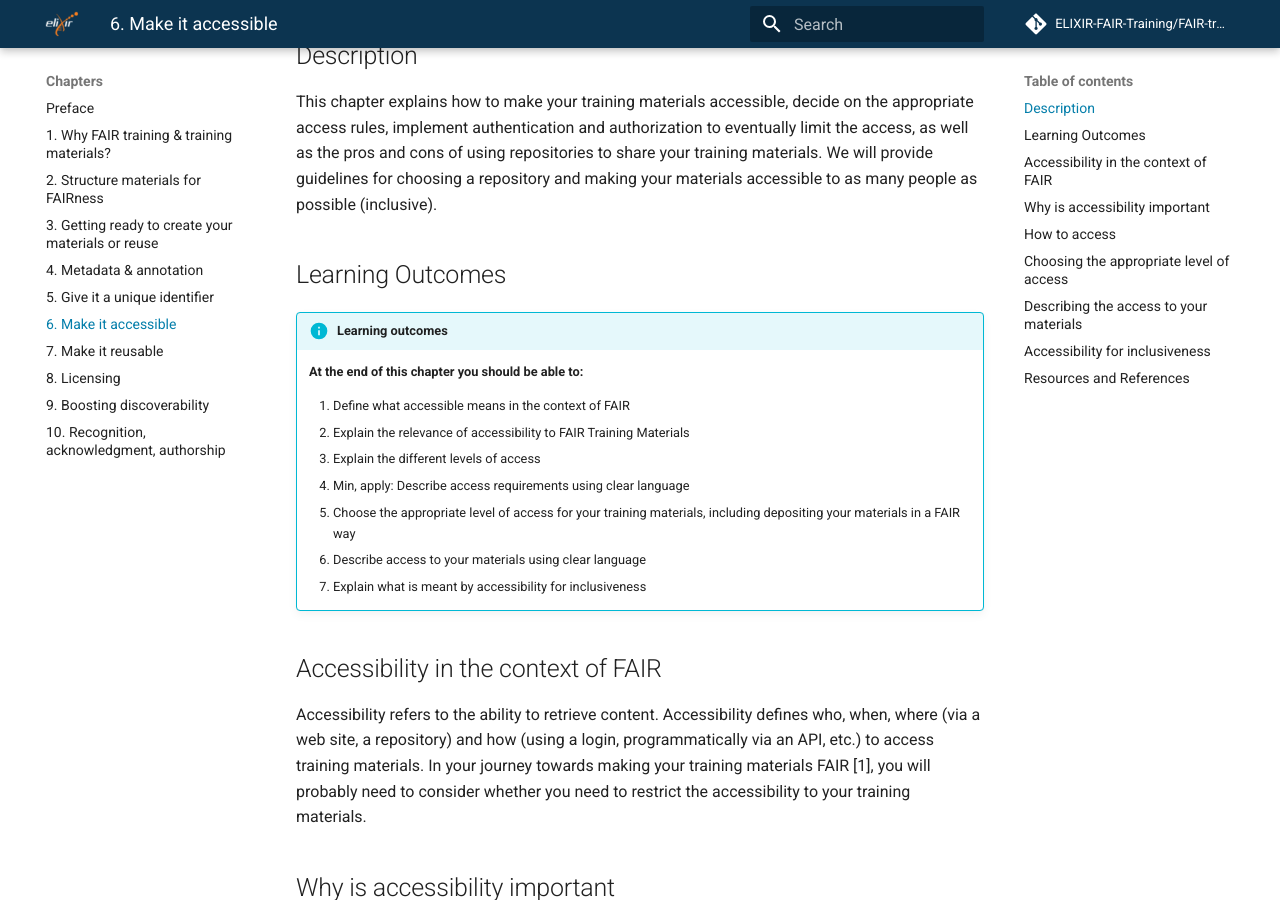
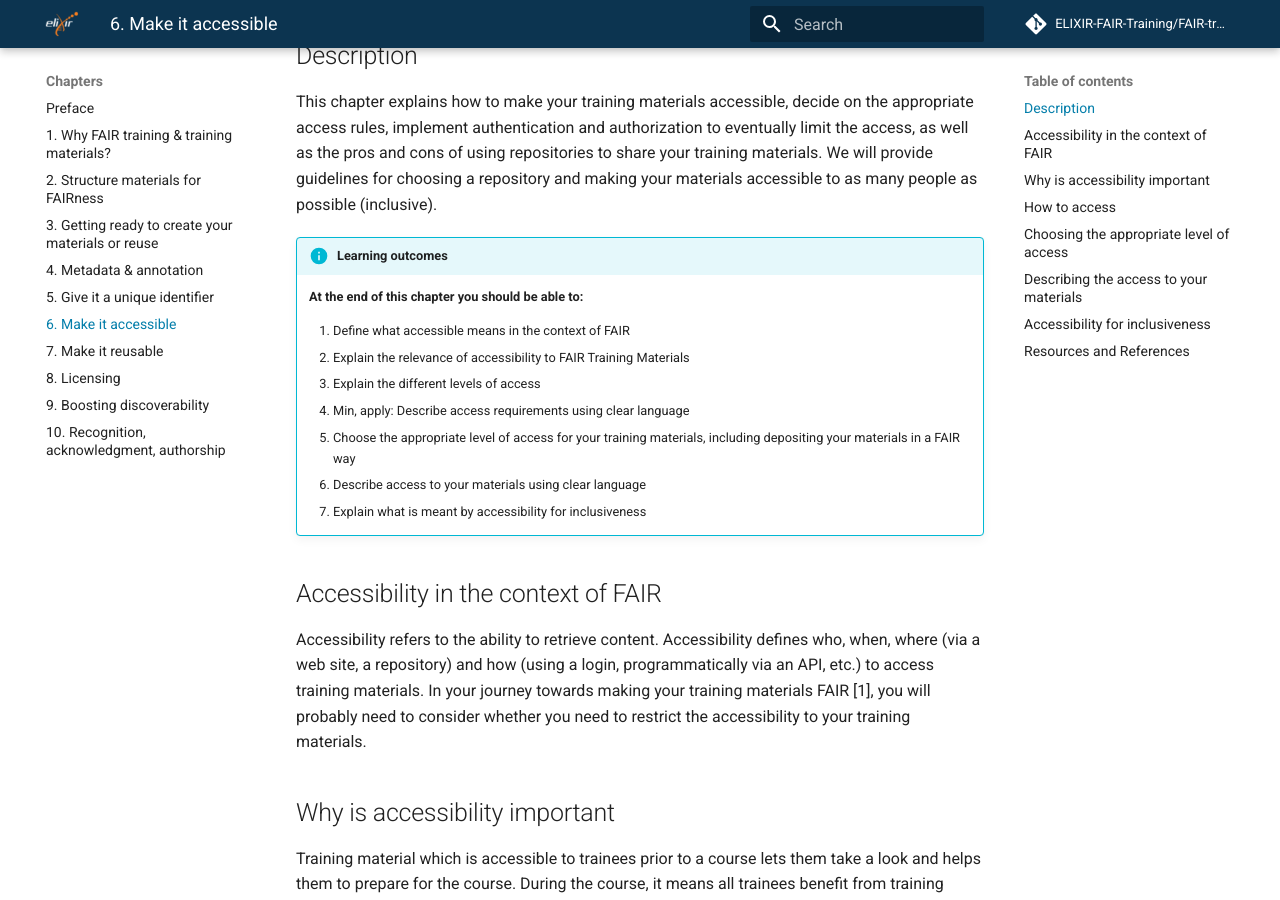
Before and after one commit to elixir-europe-training/ELIXIR-TrP-FAIR-training-handbook, an MkDocs documentation site: the page built from docs/chapters/chapter_06.md, in a window 1280 px wide and 900 px high, scrolled down 505 px. Built offline with MkDocs 1.6.1 and Material for MkDocs 9.7.7, drawn with Linux system fonts in a browser that asks for light colours; comment, search, counter and statistics services are not loaded.

Commit message:
Update chapter_06.md
Title Learning outcomes deleted

```diff
--- a/docs/chapters/chapter_06.md
+++ b/docs/chapters/chapter_06.md
@@ -19,10 +19,6 @@ tags:
 ## Description
 
 This chapter explains how to make your training materials accessible, decide on the appropriate access rules, implement authentication and authorization to eventually limit the access, as well as the pros and cons of using repositories to share your training materials. We will provide guidelines for choosing a repository and making your materials accessible to as many people as possible (inclusive).
-
-
-
-## Learning Outcomes
 
 !!! info "Learning outcomes"
     **At the end of this chapter you should be able to:**
```
